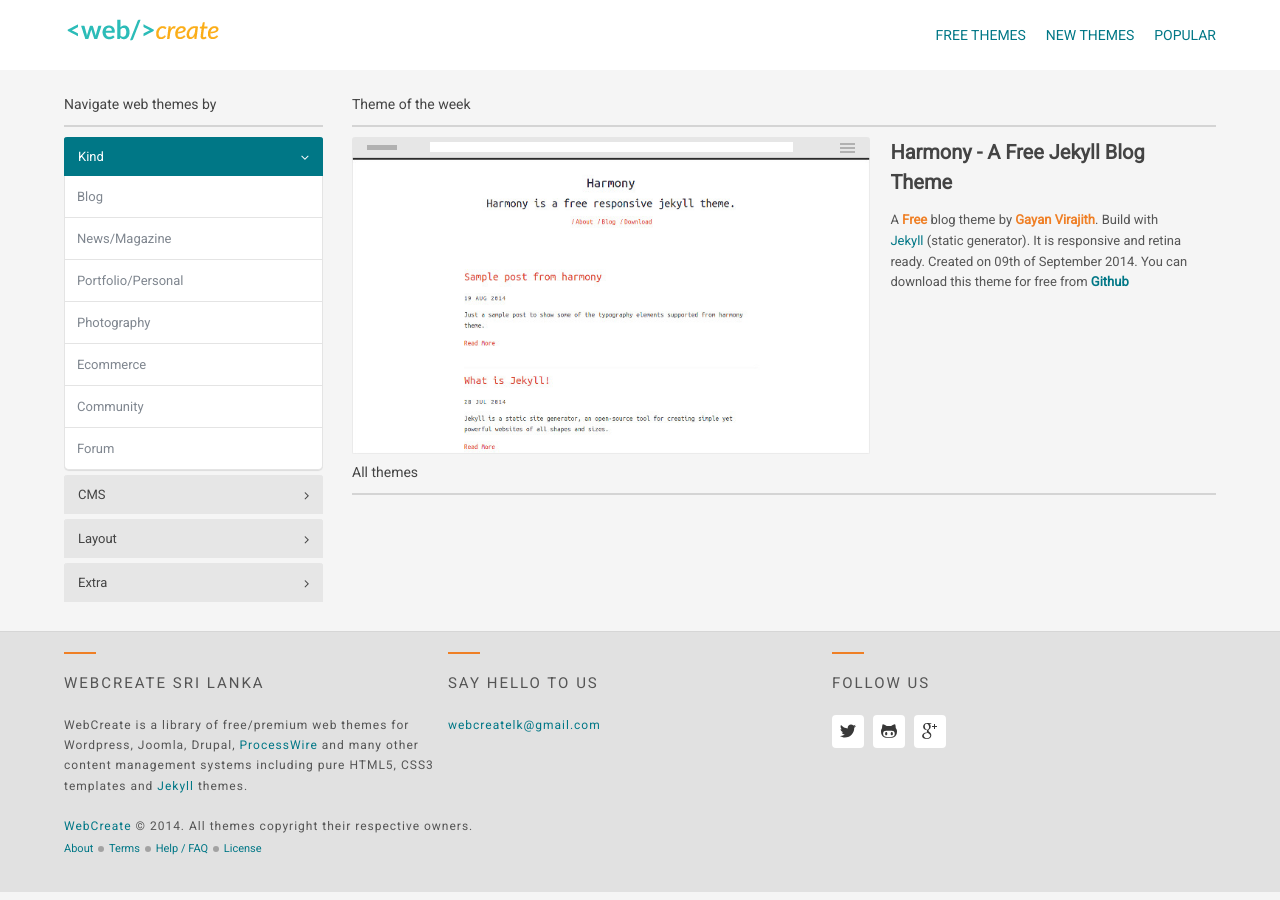
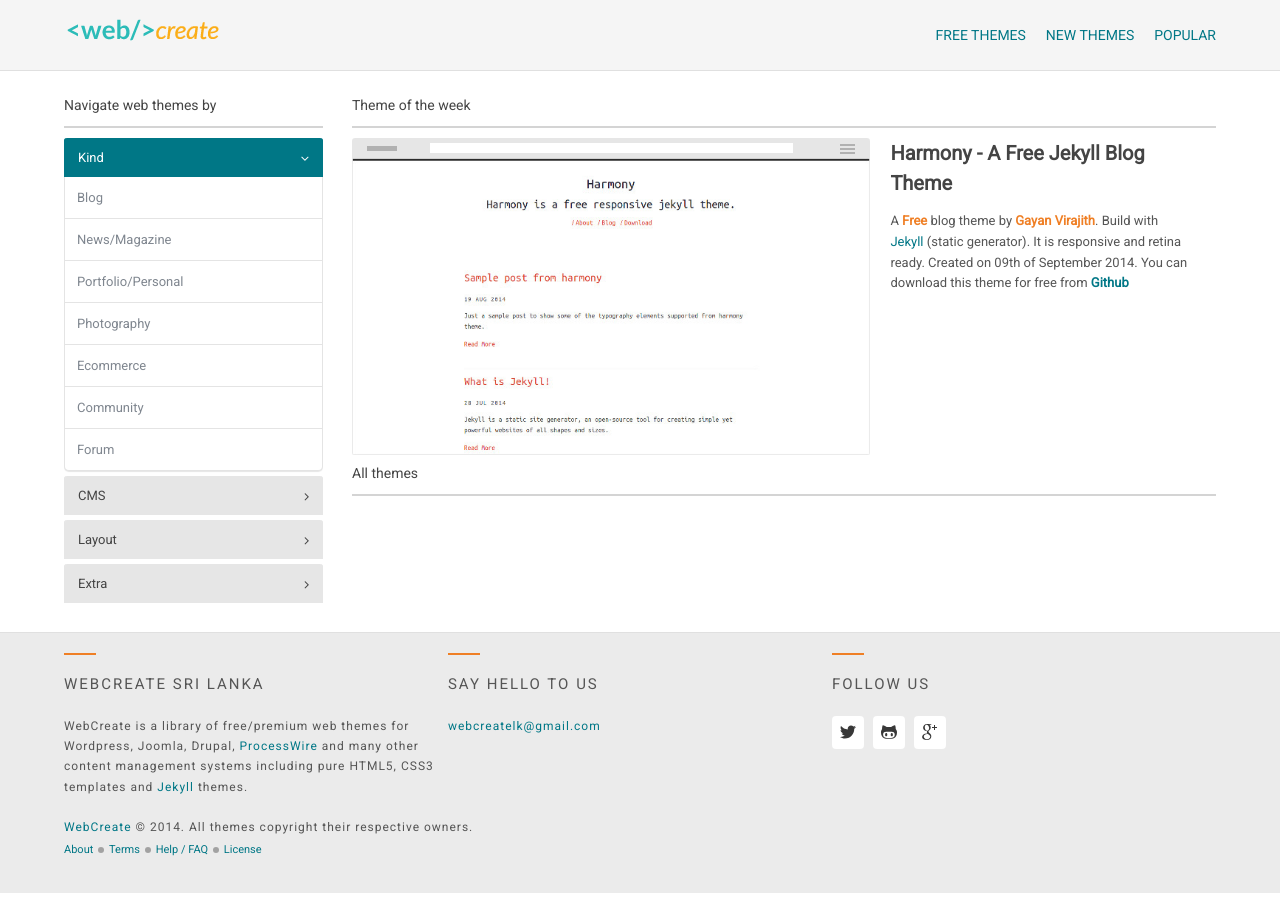
Before and after one commit to web-create/web-create.github.io, a Jekyll site: the page built from index.html, in a window 1280 px wide. Built offline with Jekyll 4.4.1, drawn with Linux system fonts in a browser that asks for light colours.

Commit message:
Changed background color of the body and main navbar

```diff
--- a/assets/css/_sass/helpers/_variables.scss
+++ b/assets/css/_sass/helpers/_variables.scss
@@ -19,7 +19,7 @@
 $body-text: #555555;
 $body-bg: #EAEAEA;
 $body-bg: #f5f5f5;
-// $body-bg: #FFF;
+$body-bg: #FFF;
 
 $color-1: #007786;
 $color-2: #ef7f25;
--- a/assets/css/main.scss
+++ b/assets/css/main.scss
@@ -70,8 +70,8 @@
   // border-top: 1px solid darken($body-bg, 12%);
   background-color: $color-white;
 
-// background-color: darken($body-bg, 8%);
-    // border-top: 1px solid darken($body-bg, 12%);
+  background-color: darken($body-bg, 4%);
+  border-bottom: 1px solid darken($body-bg, 12%);
   height: $header-height-S;
   position: relative;
   width: 100%;
@@ -653,7 +653,10 @@
 }
 
 .results-wrapper .sidebar .side-heading-title {
-  max-width: 90%;
+  max-width: 100%;
+  @include MQ(M) {
+    max-width: 90%;
+  }
 }
 
 .results-wrapper .sidebar .side-heading-title,
```
